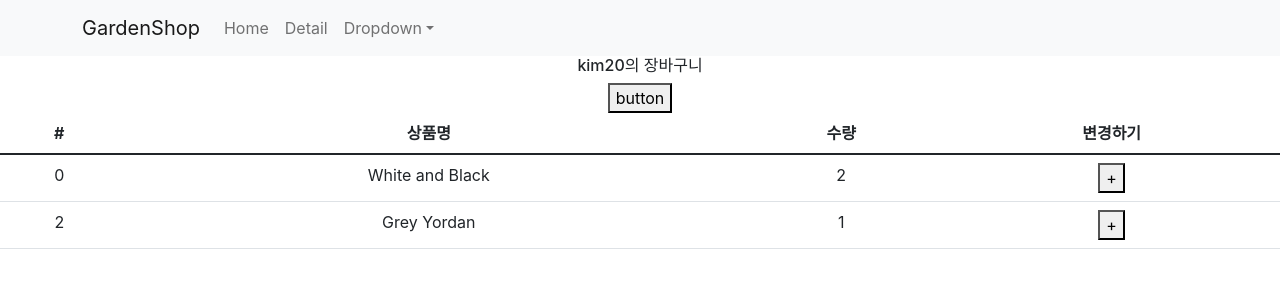
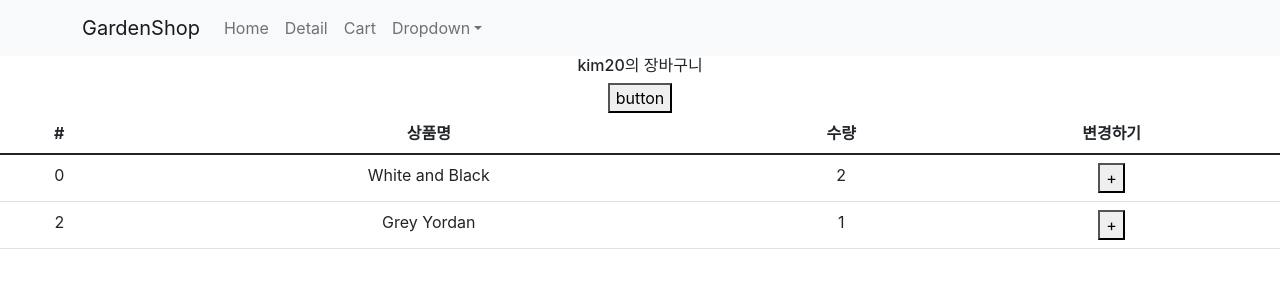
Before and after one commit to dhwiwwx/React-shopping-mall, a React (Create React App) app in the folder shop/: page /cart in a window 1280 px wide. Shown: the top 300 px of the page. Built offline with nearby package versions, Linux system fonts and the light colour scheme.

Commit message:
Cart 기능구현

```diff
--- a/shop/src/App.js
+++ b/shop/src/App.js
@@ -21,7 +21,8 @@ function App() {
           <Navbar.Collapse id="basic-navbar-nav">
             <Nav className="me-auto">
               <Nav.Link onClick={() => { navigate(-1) }}>Home</Nav.Link>
-              <Nav.Link onClick={() => { navigate('/detail') }}>Detail</Nav.Link>
+              <Nav.Link onClick={() => { navigate('/detail/0') }}>Detail</Nav.Link>
+              <Nav.Link onClick={() => { navigate('/cart') }}>Cart</Nav.Link>
               <NavDropdown title="Dropdown" id="basic-nav-dropdown">
                 <NavDropdown.Item href="#action/3.1">Action</NavDropdown.Item>
                 <NavDropdown.Item href="#action/3.2">Another action</NavDropdown.Item>
--- a/shop/src/Store.js
+++ b/shop/src/Store.js
@@ -9,19 +9,19 @@ let cart = createSlice({
     { id: 0, name: 'White and Black', count: 2 },
     { id: 2, name: 'Grey Yordan', count: 1 }
   ],
-  reducers:{
-    addCount(state, action){
-      let idNum = state.findIndex((a)=>{ return a.id === action.payload })
+  reducers: {
+    addCount(state, action) {
+      let idNum = state.findIndex((a) => { return a.id === action.payload })
       state[idNum].count++
 
+    },
+
+    addItem(state, action) {
+      state.push(action.payload)
     }
-  },
-  addItem(state, action){
-    state.push(action.payload)
   }
-
 })
-export let {addItem,addCount} = cart.actions
+export let { addItem, addCount } = cart.actions
 
 export default configureStore({
   reducer: {
```
